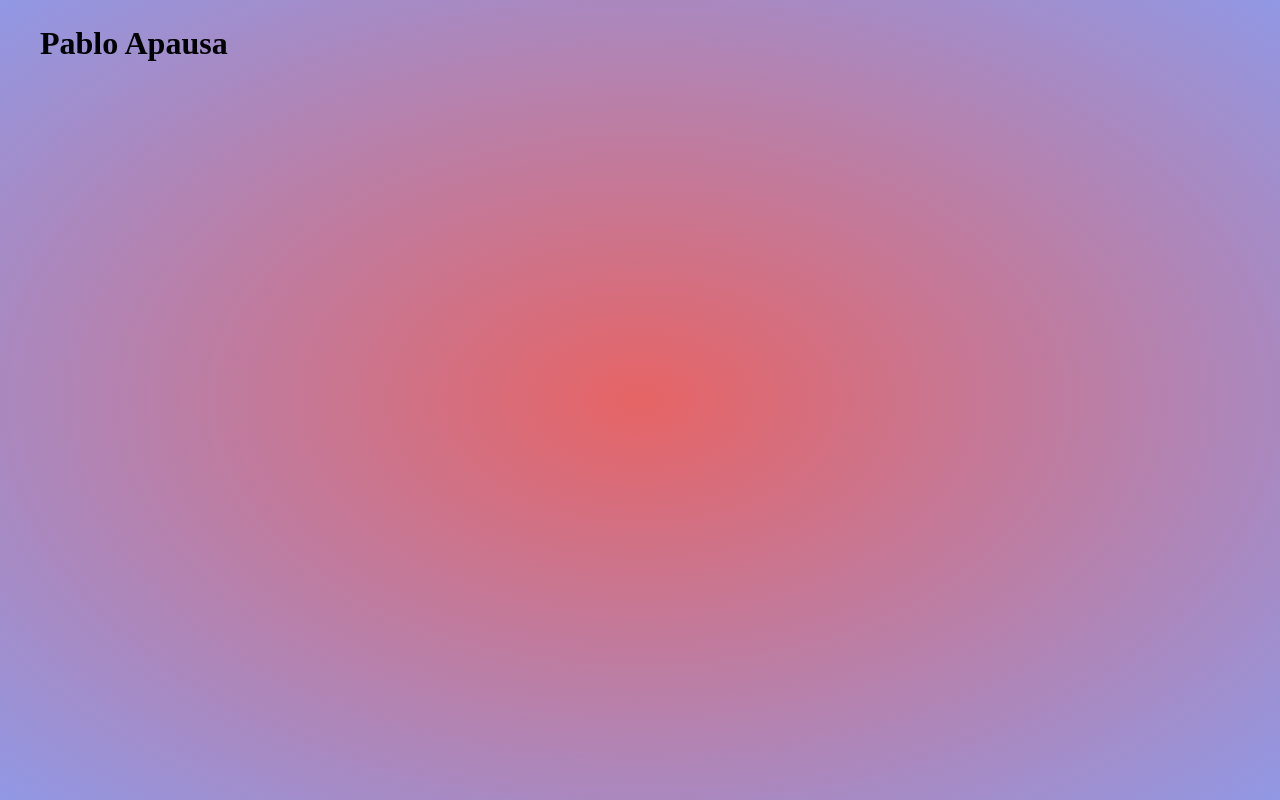
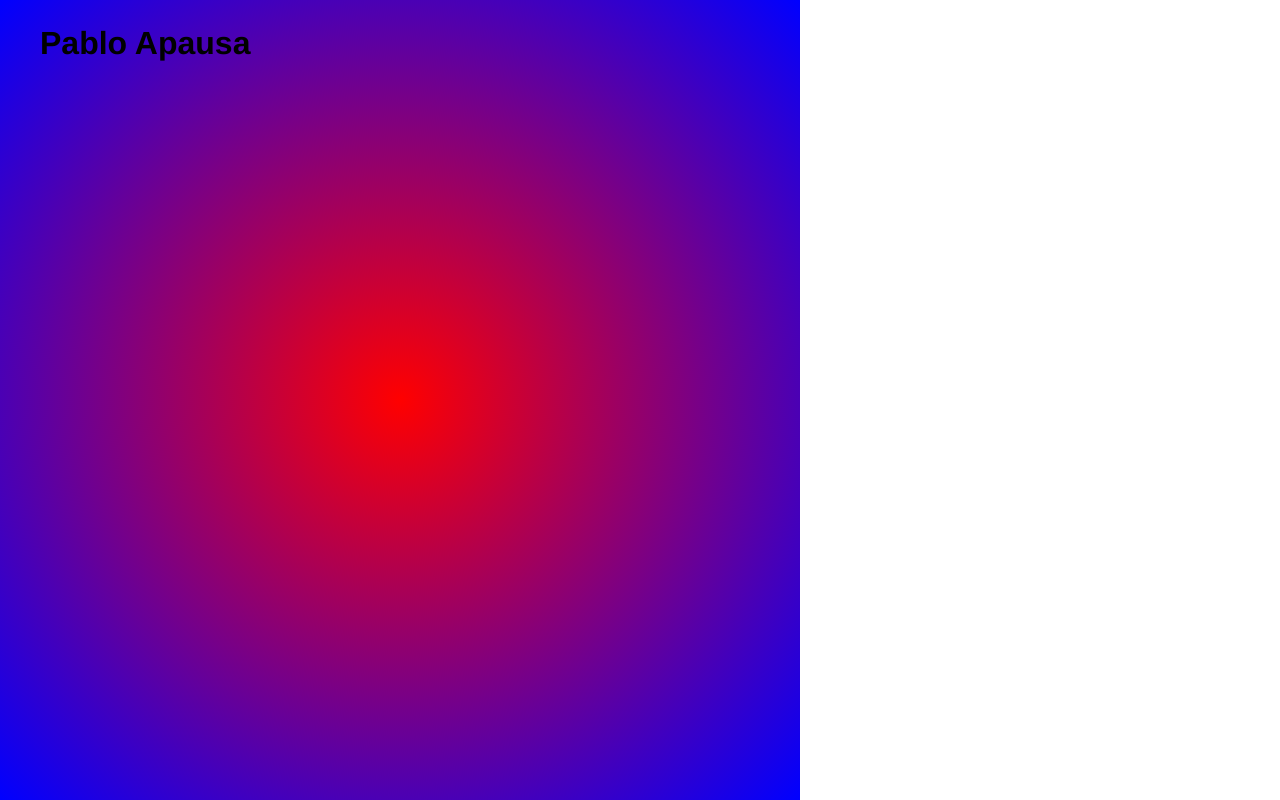
Before and after one commit to apausa/pablo, a Next.js app in the folder pablo/: page / in a window 1280 px wide. Built offline with nearby package versions, Linux system fonts and the light colour scheme.

Commit message:
Remove sass depedendency

```diff
--- a/pablo/styles/Index.module.scss
+++ b/pablo/styles/Index.module.scss
@@ -1,6 +1,25 @@
+.background {
+    width: 100vh;
+    height: 100vh;
+    background: radial-gradient(red, blue);
+    -webkit-animation: AnimationName 3s ease infinite;
+    -moz-animation: AnimationName 3s ease infinite;
+    -o-animation: AnimationName 3s ease infinite;
+    animation: AnimationName 3s ease infinite;
+}
 
-.background {
-    width: 100vw;
-    height: 100vh;
-    background: radial-gradient(#e66465, #9198e5);
+@-webkit-keyframes AnimationName {
+    0%{background-position:0% 50%}
+    50%{background-position:100% 50%}
+    100%{background-position:0% 50%}
 }
+@-moz-keyframes AnimationName {
+    0%{background-position:0% 50%}
+    50%{background-position:100% 50%}
+    100%{background-position:0% 50%}
+}
+@keyframes AnimationName {
+    0%{background-position:0% 50%}
+    50%{background-position:100% 50%}
+    100%{background-position:0% 50%}
+}
--- a/pablo/styles/styles.scss
+++ b/pablo/styles/styles.scss
@@ -8,7 +8,7 @@
 }
 
 h1 {
-	font-family: 'Times New Roman', Times, serif;
+	font-family: 'Helvetica Neue', Helvetica, serif;
 	font-size: 32px;
 	font-weight: bold;
 	position: fixed;
```
